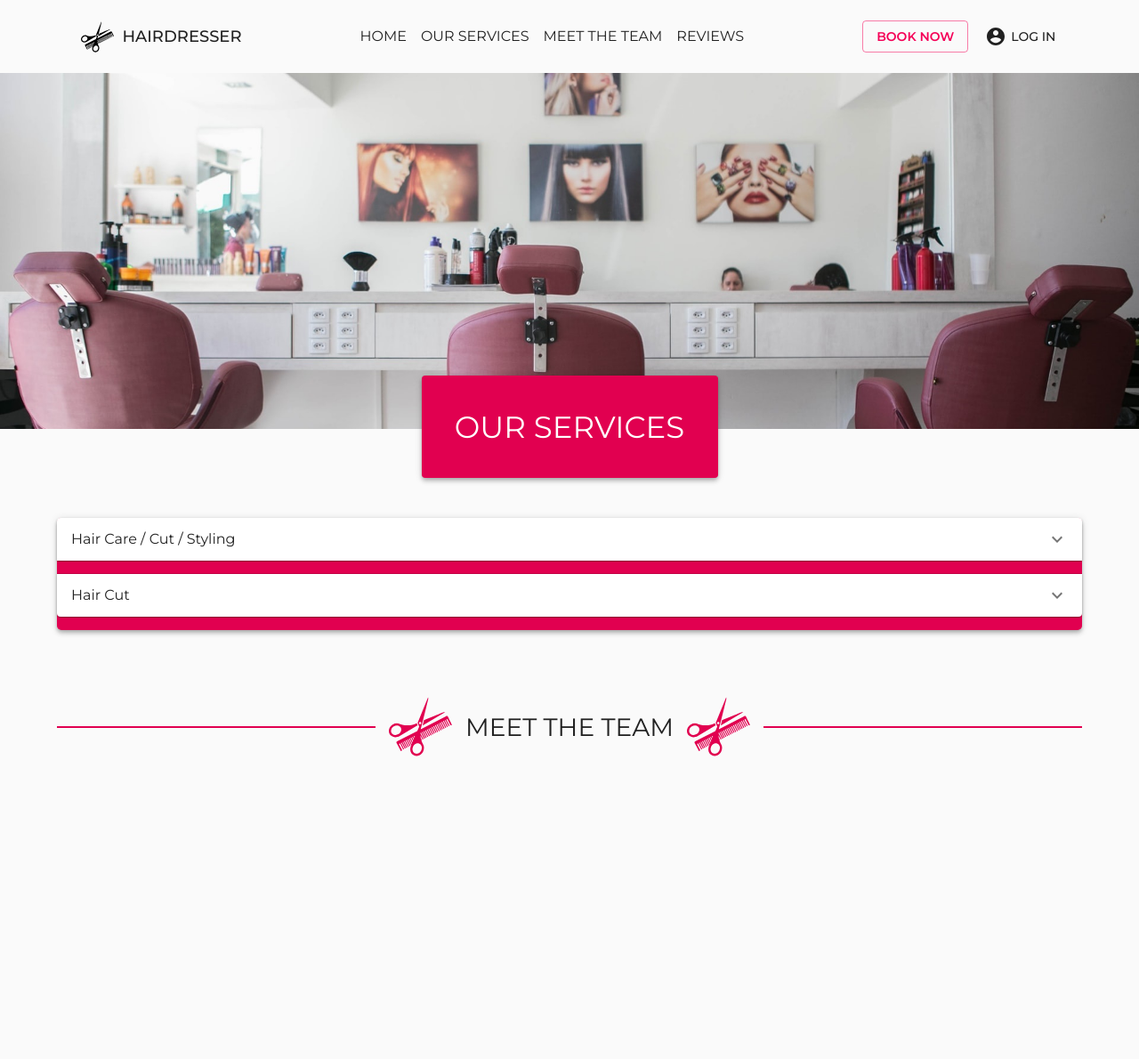
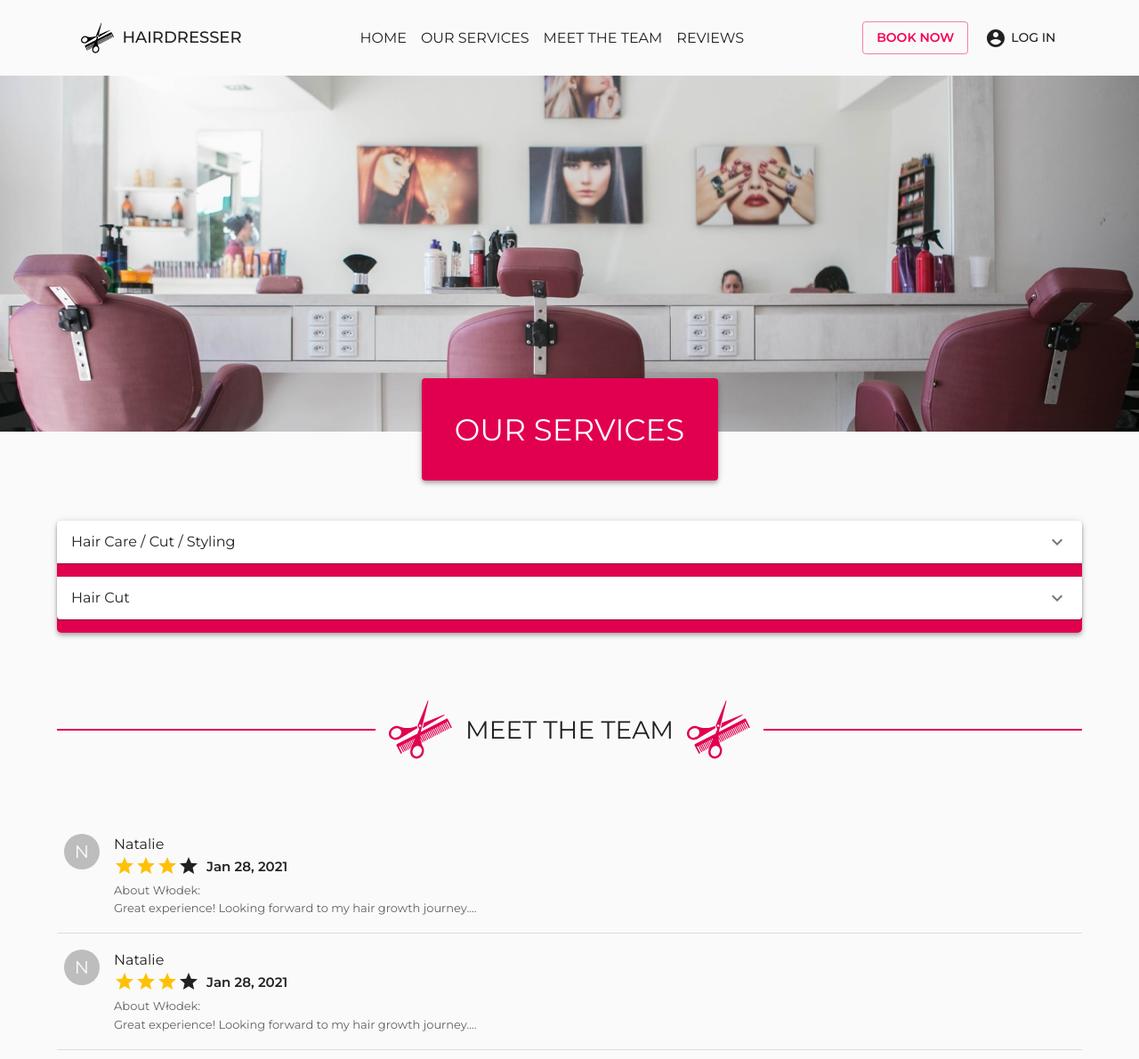
Before and after one commit to hairdresser-manager/web, a React (Create React App) app: page / in a window 1280 px wide. Shown: the whole page at 89% size. Before the commit the page ends 926 px from the top, so only its background shows below. Built offline with nearby package versions, Linux system fonts and the light colour scheme.

Commit message:
Create a comment component

```diff
--- a/src/App.js
+++ b/src/App.js
@@ -5,6 +5,7 @@ import theme from './theme';
 import Banner from './components/Banner';
 import Services from './components/Services';
 import Heading from './components/Heading';
+import Comment from './components/Comment';
 
 function App() {
   return (
@@ -15,6 +16,7 @@ function App() {
         <Banner />
         <Services />
         <Heading />
+        <Comment />
       </ThemeProvider>
     </div>
   );
--- /dev/null
+++ b/src/components/Comment/index.js
@@ -0,0 +1,58 @@
+import React from 'react';
+import PropTypes from 'prop-types';
+import { Grid, withStyles, Avatar, Typography, Divider } from '@material-ui/core';
+import styles from './styles';
+import StarIcon from '@material-ui/icons/Star';
+
+const Comment = ({ classes }) => {
+  return (
+    <Grid className={classes.styledGrid} container direction="row" spacing={2}>
+      <Grid item>
+        <Avatar color="primary">N</Avatar>
+      </Grid>
+      <Grid item>
+        <Typography>Natalie</Typography>
+        <div className={classes.rating}>
+          <span className={classes.stars}>
+            <StarIcon style={{ color: '#FFC107' }} />
+            <StarIcon style={{ color: '#FFC107' }} />
+            <StarIcon style={{ color: '#FFC107' }} />
+            <StarIcon />
+          </span>
+          <Typography variant="subtitle1">Jan 28, 2021</Typography>
+        </div>
+        <Typography variant="subtitle2">About Włodek:</Typography>
+        <Typography variant="subtitle2">
+          Great experience! Looking forward to my hair growth journey....
+        </Typography>
+      </Grid>
+      <Divider className={classes.styledDivider} />
+      <Grid item>
+        <Avatar color="primary">N</Avatar>
+      </Grid>
+      <Grid item>
+        <Typography>Natalie</Typography>
+        <div className={classes.rating}>
+          <span className={classes.stars}>
+            <StarIcon style={{ color: '#FFC107' }} />
+            <StarIcon style={{ color: '#FFC107' }} />
+            <StarIcon style={{ color: '#FFC107' }} />
+            <StarIcon />
+          </span>
+          <Typography variant="subtitle1">Jan 28, 2021</Typography>
+        </div>
+        <Typography variant="subtitle2">About Włodek:</Typography>
+        <Typography variant="subtitle2">
+          Great experience! Looking forward to my hair growth journey....
+        </Typography>
+      </Grid>
+      <Divider className={classes.styledDivider} />
+    </Grid>
+  );
+};
+
+Comment.propTypes = {
+  classes: PropTypes.object.isRequired,
+};
+
+export default withStyles(styles)(Comment);
--- /dev/null
+++ b/src/components/Comment/styles.js
@@ -0,0 +1,18 @@
+const styles = () => ({
+  styledGrid: {
+    width: '90vw',
+    margin: 'auto',
+  },
+  rating: {
+    display: 'flex',
+  },
+  styledDivider: {
+    width: '100%',
+    margin: '10px 0 10px 0',
+  },
+  stars: {
+    marginRight: '8px',
+  },
+});
+
+export default styles;
--- a/src/components/Navbar/index.js
+++ b/src/components/Navbar/index.js
@@ -43,16 +43,16 @@ const Navbar = ({ classes }) => {
             </Typography>
           </div>
           <Typography className={classes.styledMenu}>
-            <Link href="#" color="inherit">
+            <Link className={classes.styledLink} href="#" color="inherit" underline="none">
               home
             </Link>
-            <Link href="#" color="inherit">
+            <Link className={classes.styledLink} href="#" color="inherit" underline="none">
               our services
             </Link>
-            <Link href="#" color="inherit">
+            <Link className={classes.styledLink} href="#" color="inherit" underline="none">
               meet the team
             </Link>
-            <Link href="#" color="inherit">
+            <Link className={classes.styledLink} href="#" color="inherit" underline="none">
               reviews
             </Link>
           </Typography>
--- a/src/components/Navbar/styles.js
+++ b/src/components/Navbar/styles.js
@@ -7,6 +7,7 @@ const styles = (theme) => ({
     display: 'flex',
     alignItems: 'center',
     height: '82px',
+    marginTop: '3px',
     '& > * + *': {
       marginLeft: theme.spacing(2),
     },
@@ -48,6 +49,12 @@ const styles = (theme) => ({
       display: 'none',
     },
   },
+  styledLink: {
+    borderBottom: `3px solid transparent`,
+    '&:hover': {
+      borderBottom: `3px solid ${theme.palette.secondary.main}`,
+    },
+  },
 });
 
 export default styles;
```
